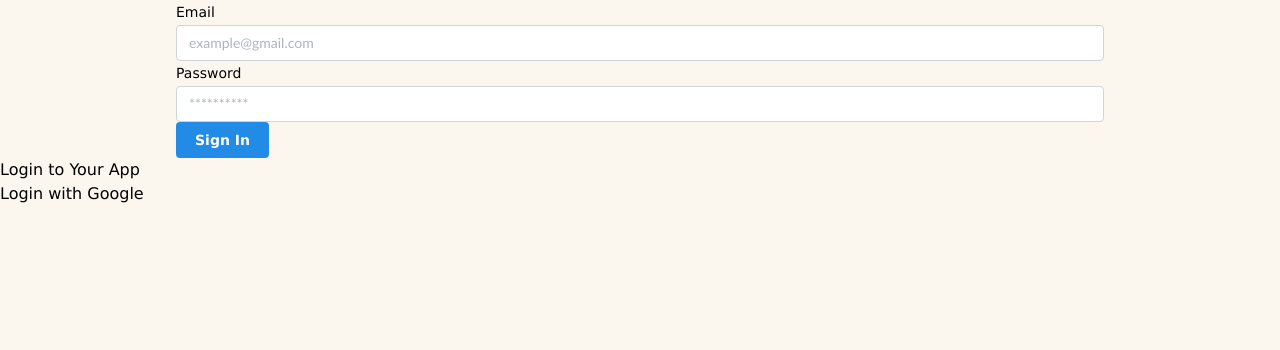
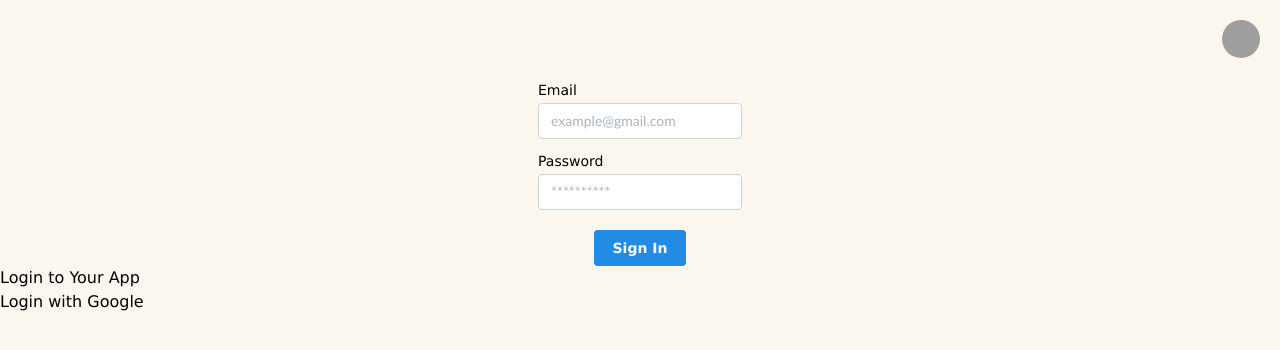
Before and after one commit to Todaricli/pg_certified_hackathon, a React (Vite) app in the folder frontend/: page / in a window 1280 px wide. Shown: the top 350 px of the page. Built offline with nearby package versions, Linux system fonts and the light colour scheme; grey boxes are pictures that could not be loaded.

Commit message:
added navbar

```diff
--- a/frontend/src/components/LoginComponent.jsx
+++ b/frontend/src/components/LoginComponent.jsx
@@ -1,5 +1,5 @@
 import React, { useEffect, useState } from 'react'
-import { Button, ButtonGroup, Container, Select, TextInput } from '@mantine/core'
+import { Button, ButtonGroup, Container, Flex, Select, TextInput } from '@mantine/core'
 
 const LoginComponent = () => {
 
@@ -19,8 +19,7 @@ const LoginComponent = () => {
   }, [email, password])
 
   return (
-    <>
-      <Container >
+    <Flex justify='center' align='center' direction='column'>
         <TextInput
           onChange={(e) => {
             setEmail(e.target.value)
@@ -32,17 +31,14 @@ const LoginComponent = () => {
             onChange={(e) => {
             setPassword(e.target.value)
           }}
+          mt={10}
           label="Password" placeholder="**********" />
-      </Container>
-
-      <Container>
-        <Button
-        onClick={submitForm}
+      <Button
+        onClick={submitForm} mt={20}
         >
           Sign In
         </Button>
-      </Container>
-    </>
+      </Flex>
   )
 }
 
--- a/frontend/src/components/Navbar.jsx
+++ b/frontend/src/components/Navbar.jsx
@@ -1,9 +1,11 @@
-import {Box, Avatar,Text, Flex} from "@mantine/core";
+import { Box, Avatar, Text, Flex } from "@mantine/core";
 
 const Navbar = () => {
-    <Flex>
-        <h1>Nav</h1>
+  return (
+    <Flex justify="flex-end" align="center" p={20}>
+      <Avatar src="avatar.png"/>
     </Flex>
-}
+  );
+};
 
 export default Navbar;
--- a/frontend/src/pages/User.jsx
+++ b/frontend/src/pages/User.jsx
@@ -1,9 +1,19 @@
-
+import { Box, Flex, Title, Text } from "@mantine/core";
+import { useState } from "react";
 
 function User() {
-    <>
-    <h1>dsfsdfsdsdf</h1>
-    </>
+  const [userData, setUserData] = useState({
+    name: "Grace",
+  });
+
+  return (
+    <Flex p={20}>
+      <Flex justify='flex-start' align='flex-start' direction='column'>
+        <Title>Hi, {userData.name}</Title>
+        <Text>Monday, 24th August 2024</Text>
+      </Flex>
+    </Flex>
+  );
 }
 
 export default User;
--- a/frontend/src/theme.ts
+++ b/frontend/src/theme.ts
@@ -1,6 +1,7 @@
 import { colorsTuple, createTheme } from '@mantine/core';
 
 const customBackground = colorsTuple("#FBF7EF")
+const customNavy = colorsTuple("#")
 
 export const theme = createTheme({
     colors: {
```
